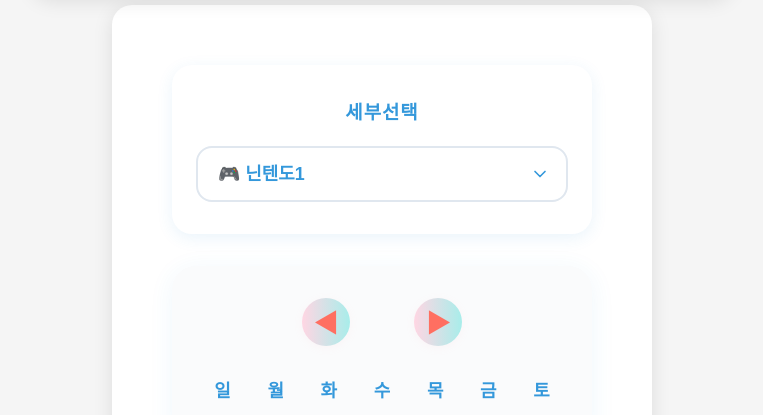
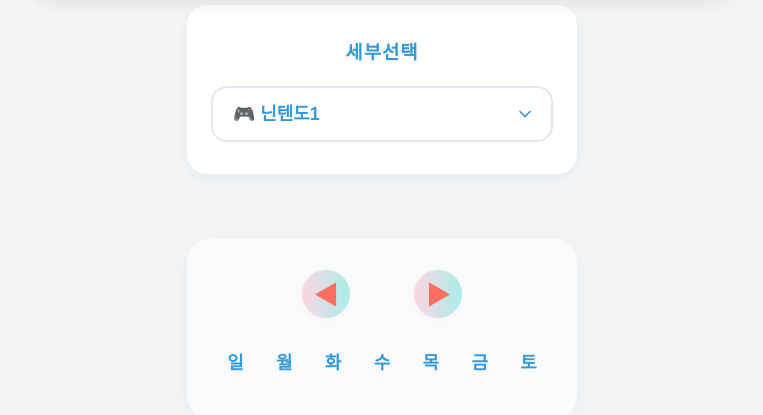
Before and after one commit to yudosa/1121241122, a website: page public/reservation-date.html in a window 1280 px wide. Shown: the part 385-800 px from the top of the page, without its empty margins (258-1021 px from the left). Drawn offline with Linux system fonts and the light colour scheme.

Commit message:
수정16

```diff
--- a/public/styles.css
+++ b/public/styles.css
@@ -28,7 +28,7 @@ header {
     border-radius: 18px;
     box-shadow: 0 2px 12px rgba(0,0,0,0.06);
     position: relative;
-    padding: 40px 24px 10px 24px;
+    padding: 64px 24px 10px 24px;
     text-align: center;
     display: flex;
     flex-direction: column;
@@ -1375,12 +1375,18 @@ h1 .highlight {
 }
 
 .rental-form-centered {
-    width: 100%;
-    max-width: 540px;
-    background: #fff;
-    padding: 60px;
-    border-radius: 20px;
-    box-shadow: 0 4px 20px rgba(0,0,0,0.1);
+    display: flex;
+    flex-direction: column;
+    align-items: center;
+}
+
+.rental-form-centered > div,
+.rental-form-centered .form-group,
+.rental-form-centered .form-row {
+    width: 100%;
+    max-width: 400px;
+    margin-left: auto;
+    margin-right: auto;
 }
 
 .form-section {
@@ -1872,7 +1878,7 @@ h1 .highlight {
 }
 
 .tab-section {
-    max-width: 480px;
+    max-width: 700px;
     width: 100%;
     margin: 0 auto 16px auto;
     box-sizing: border-box;
@@ -1940,7 +1946,7 @@ main, .tab-section, .facility-qr-row, .facility-info-card, .qr-info-card, sectio
 
 .current-datetime {
     position: absolute;
-    top: 16px;
+    top: 32px;
     right: 18px;
     font-size: 1.32rem;
     font-weight: 700;
```
